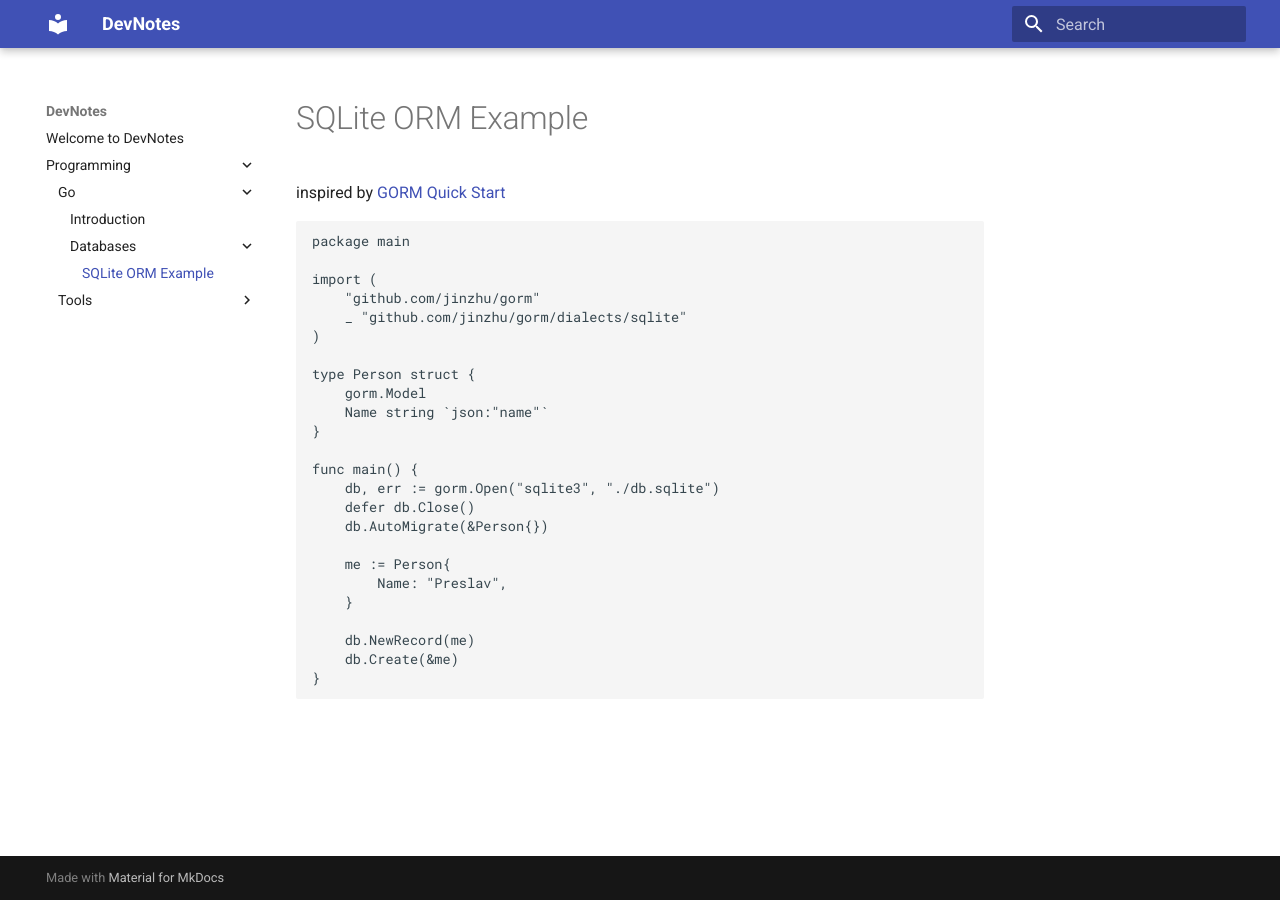
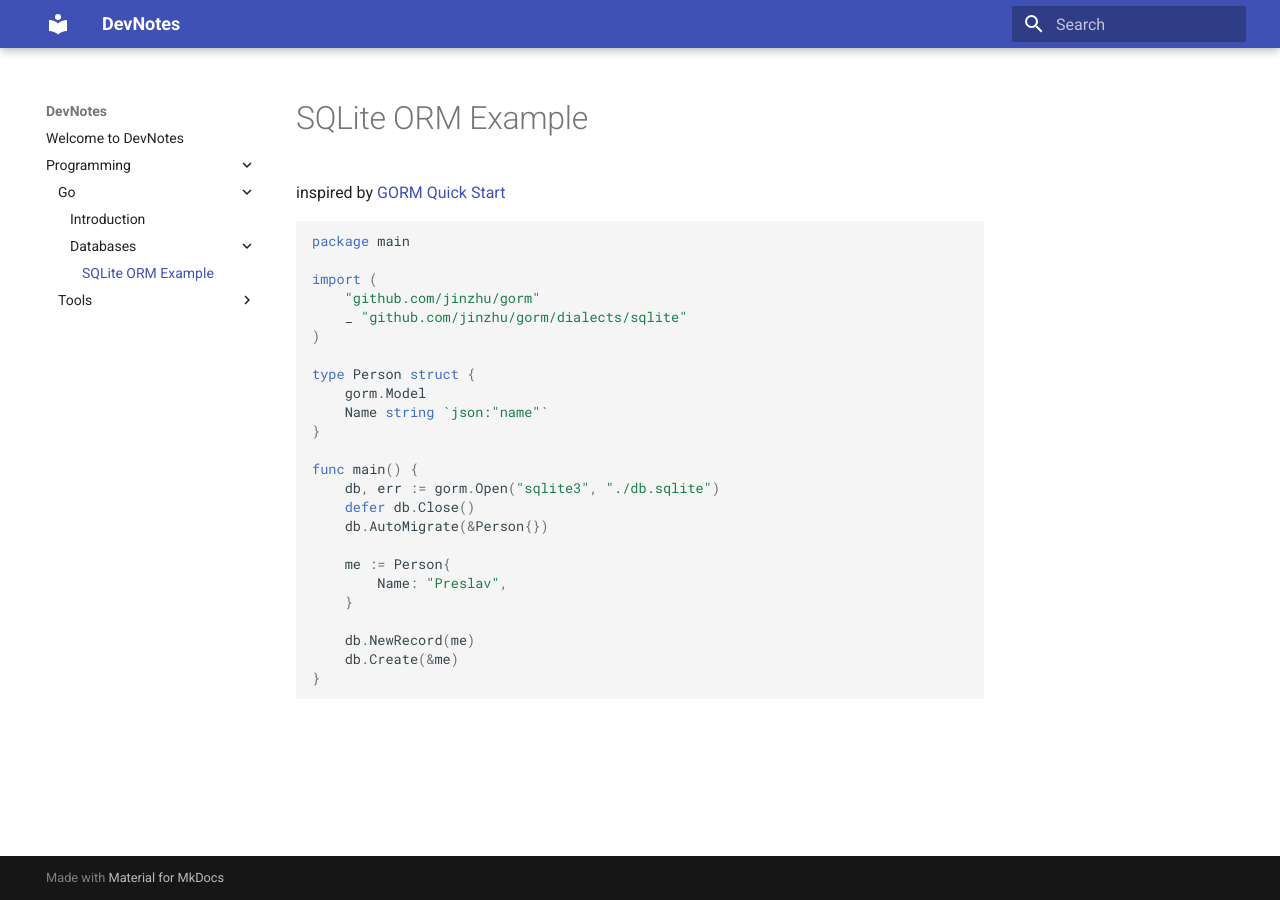
Before and after one commit to preslavrachev/devnotes, an MkDocs documentation site: the page built from docs/programming/Go/databases/sqlite_orm.md, in a window 1280 px wide. Built offline with MkDocs 1.6.1 and Material for MkDocs 9.7.7, drawn with Linux system fonts in a browser that asks for light colours.

Commit message:
Adds source code highlighting

````diff
--- a/docs/programming/Go/databases/sqlite_orm.md
+++ b/docs/programming/Go/databases/sqlite_orm.md
@@ -2,7 +2,7 @@
 
 inspired by [GORM Quick Start](http://gorm.io/docs/index.html#Quick-Start)
 
-```golang
+``` go
 package main
 
 import (
--- a/mkdocs.yml
+++ b/mkdocs.yml
@@ -1,3 +1,5 @@
 site_name: DevNotes
 theme:
   name: material
+markdown_extensions:
+  - codehilite
````
